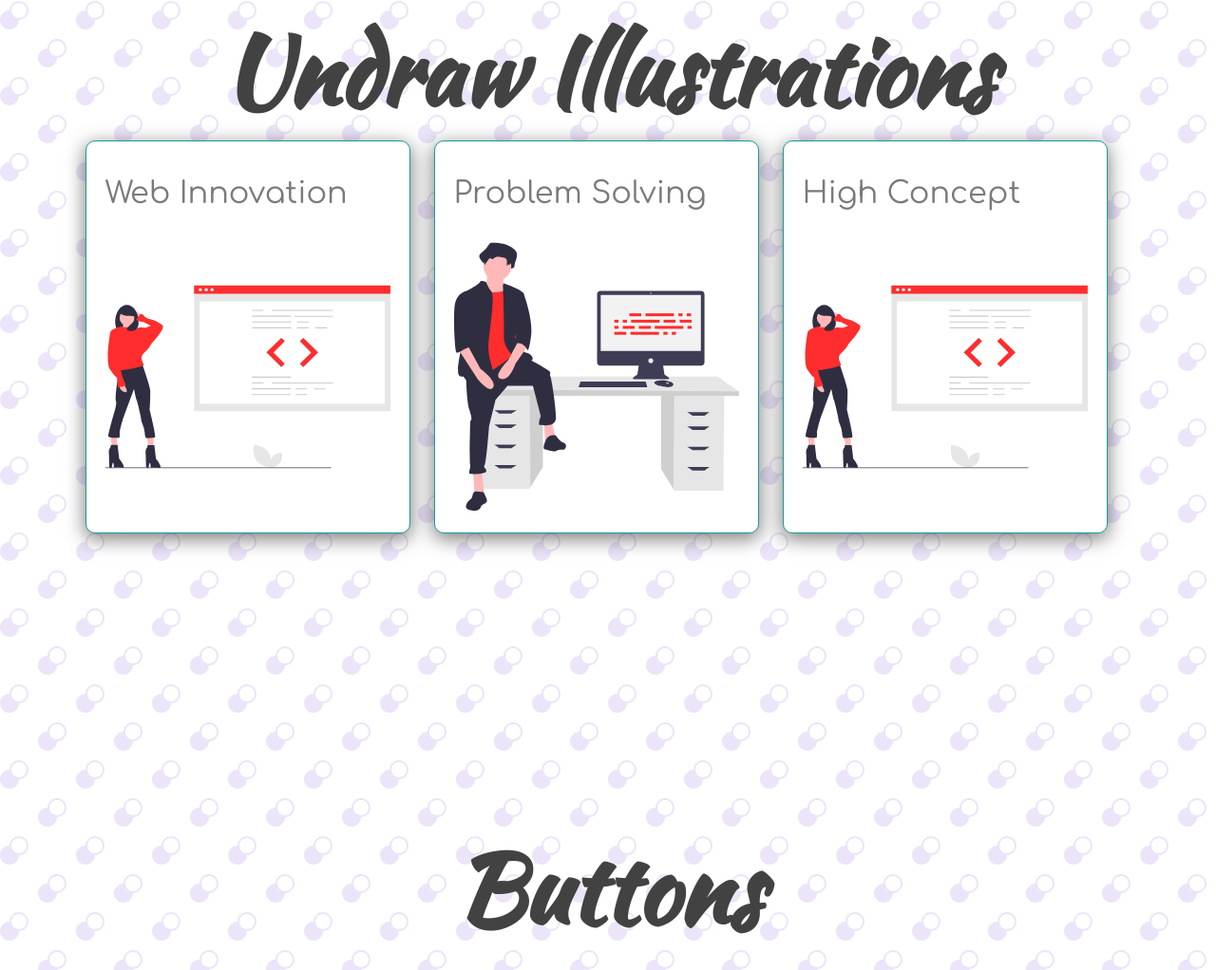
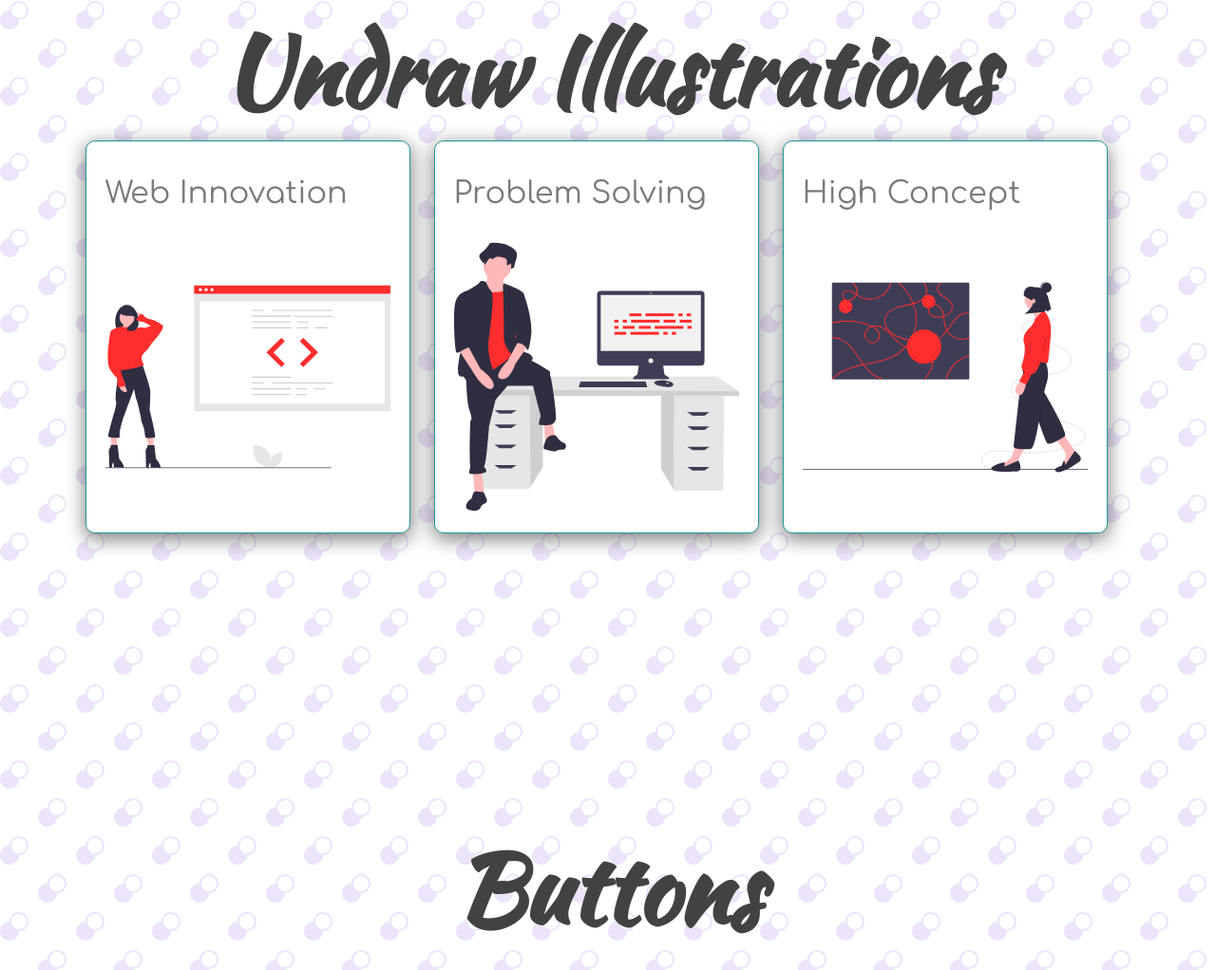
Before and after one commit to Olaof/Light-Dark-Mode, a plain HTML site: page index.html in a window 1280 px wide. Shown: the part 959-1981 px from the top of the page at 95% size. Drawn offline with nearby package versions, Linux system fonts and the light colour scheme.

Commit message:
modified index.html

```diff
--- a/index.html
+++ b/index.html
@@ -48,7 +48,7 @@
             </div>
             <div class="image-container">
                 <h2>High Concept</h2>
-                <img src="img/undraw_proud_coder_light.svg" alt="Conceptual Idea" id="image3">
+                <img src="img/undraw_conceptual_idea_light.svg" alt="Conceptual Idea" id="image3">
             </div>
         </div>
     </section>
```
